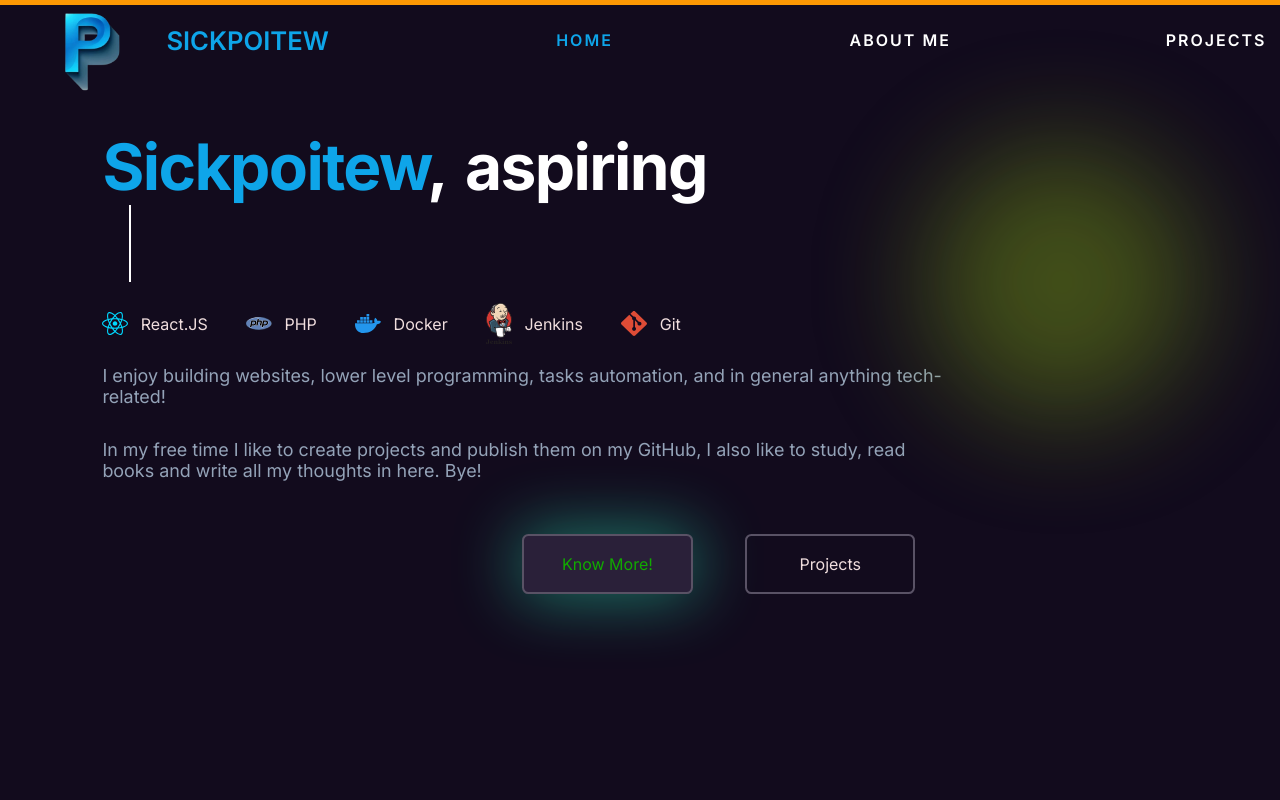
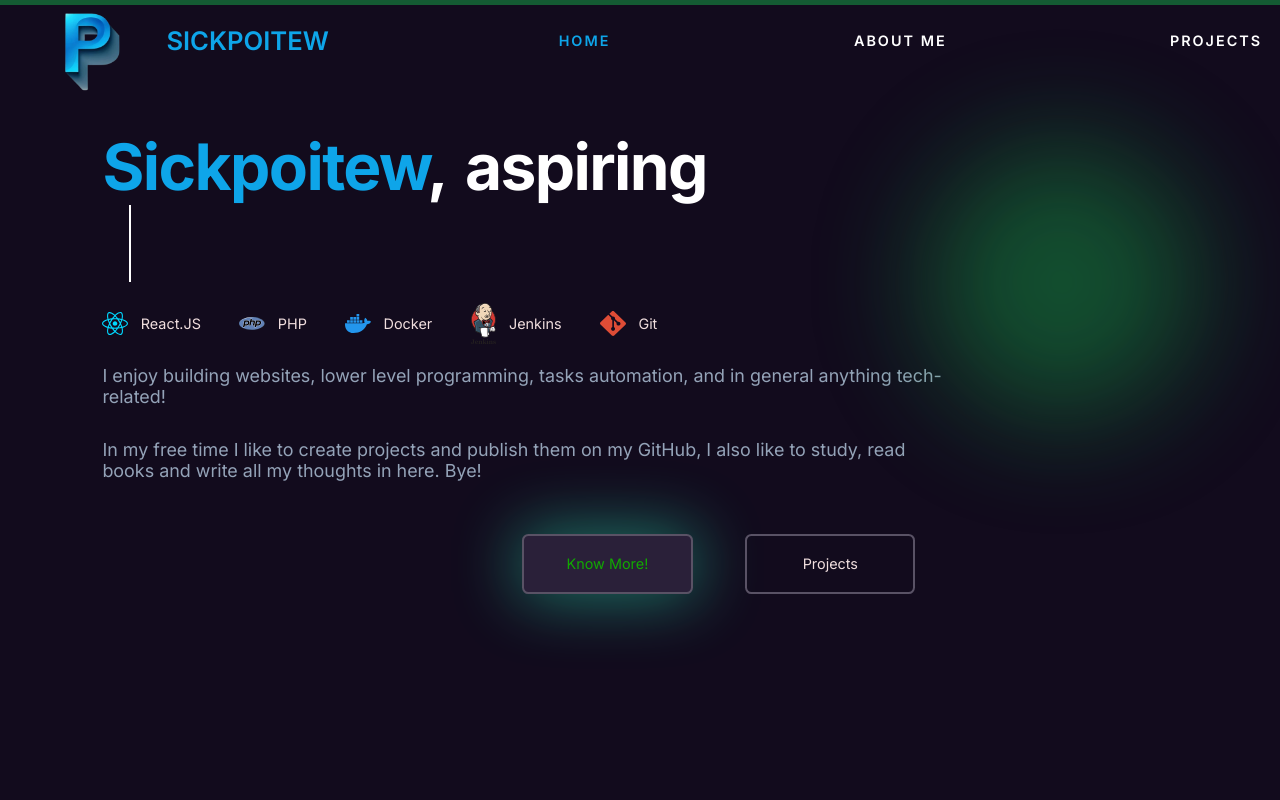
Before and after one commit to Poitew/E-portfolio, a React (Vite) app: page / in a window 1280 px wide. Shown: the top 800 px of the page. Built offline with nearby package versions, Linux system fonts and the light colour scheme.

Commit message:
feat: revamped /posts UI

```diff
--- a/src/components/app/Header/Header.module.css
+++ b/src/components/app/Header/Header.module.css
@@ -2,6 +2,7 @@
     width: 100%;
     height: 10vh;
     background-color: rgba(12, 7, 24, 0);
+    padding-right: 5%;
     position: fixed;
     z-index: 10;
     font-size: 1.25vw;
@@ -22,6 +23,7 @@
 }
 
 .link {
+    font-size: 2vw;
     display: flex;
     align-items: center;
 }
@@ -59,6 +61,16 @@
 
 .div:active {
     transform: scale(0.95);
+}
+
+/* Saves me from making another class that clutters even more the html */
+.div a {
+    width: inherit;
+    height: inherit;
+    display: flex;
+    flex-direction: column;
+    align-items: center;
+    justify-content: center;
 }
 
 /* Hamburger Menu */
--- a/src/components/app/Header/Header.tsx
+++ b/src/components/app/Header/Header.tsx
@@ -5,20 +5,23 @@ import styles from './Header.module.css'
 
 function HeaderFunc(){
 
-    const [cont, setCont] = useState(0);
+    const [open_menu, set_open_menu] = useState<boolean>(false);
+
     const ham_btn = useRef<HTMLButtonElement | null>(null);
     const header = useRef<HTMLElement | null>(null);
     const headerImage = useRef<HTMLImageElement | null>(null);
     const homeP = useRef<HTMLParagraphElement | null>(null);
     const aboutMeP = useRef<HTMLParagraphElement | null>(null);
     const projectsP = useRef<HTMLParagraphElement | null>(null);
+
     const width: number = window.innerWidth;
-    const color: string = "#0ea5e9";
+    const color: string = "#0ea5e9"; // Color for the header links
 
     useEffect(() => {
         if (homeP.current) homeP.current.style.color = color;
         if (aboutMeP.current) aboutMeP.current.style.color = "white";
         if (projectsP.current) projectsP.current.style.color = "white";
+
         const handleScroll = () => {
             const websitePosition = window.scrollY;
             // Changes the logo size
@@ -37,7 +40,7 @@ function HeaderFunc(){
                     homeP.current.style.color = color;
                     aboutMeP.current.style.color = "white";
                     projectsP.current.style.color = "white";
-                } else if (websitePosition <= 1200) {
+                } else if (websitePosition <= 1500) {
                     homeP.current.style.color = "white";
                     aboutMeP.current.style.color = color;
                     projectsP.current.style.color = "white";
@@ -56,14 +59,14 @@ function HeaderFunc(){
 
     function handleMenu() {
         if(header.current){
-            if(cont % 2 == 0) {
+            if(open_menu) {
                 header.current.style.transform = "translateY(0)";
                 header.current.style.transition = "all 0.5s ease-in-out";
             }
             else {
                 header.current.style.transform = "translateY(-200%)";
             }
-            setCont(cont + 1);
+            set_open_menu(!open_menu);
         }
     }
 
@@ -74,22 +77,22 @@ function HeaderFunc(){
                 <>
                     <header ref={header} className={styles.header} >
                         <div className={styles.logo}>
-                            <a href="#about-me-ID" className={styles.link}>
+                            <Link to="#about-me-ID" className={styles.link}>
                                 <img className={styles.img} src="/assets/icons/logo.webp" alt="Code Logo" ref={headerImage} />
                                 SICKPOITEW
-                            </a>
+                            </Link>
                         </div>
 
                         <div ref={homeP} className={styles.div}>
-                            <a href="#home">HOME</a>
+                            <Link to="#home">HOME</Link>
                         </div>
 
                         <div ref={aboutMeP} className={styles.div}>
-                            <a href="#about-me-ID">ABOUT ME</a>
+                            <Link to="#about-me-ID">ABOUT ME</Link>
                         </div>
 
                         <div ref={projectsP} className={styles.div}>
-                            <a href="#projects-section">PROJECTS</a>
+                            <Link to="#projects-section">PROJECTS</Link>
                         </div>
 
                         <ScrollIndicator/>
@@ -129,7 +132,7 @@ function ScrollIndicator(){
             right: 0,
             height: 5,
             originX: 0,
-            backgroundColor: "#fc9803",
+            backgroundColor: "var(--green)",
         }}
         />
     );
--- a/src/components/app/Home/Home.module.css
+++ b/src/components/app/Home/Home.module.css
@@ -112,15 +112,14 @@
 }
 
 .glow {
-    --color: rgba(132, 171, 23, 0.5);
     width: 20vw;
     height: 20vw;
     margin-left: 65%;
     margin-top: -10%;
     border-radius: 50%;
-    background-color: var(--color);
-    box-shadow: 0 0 50px var(--color),
-                inset 0 0 50px var(--color);
+    background-color: var(--green);
+    box-shadow: 0 0 50px var(--green),
+                inset 0 0 50px var(--green);
     filter: blur(60px);
     position: absolute;
     animation: 5s glow infinite ease-in-out;
--- a/src/components/blog/blog-posts/posts.module.css
+++ b/src/components/blog/posts/posts.module.css
@@ -1,14 +1,22 @@
+.main {
+    display: flex;
+    justify-content: center;
+}
+
 .posts {
+    width: 60%;
+    min-height: 50vh;
+    padding: 2% 0 0 1%;
+    border-radius: 0.5vw;
+    background-color: #0f1c31;
     display: flex;
     flex-direction: column;
-    align-items: center;
-    gap: 10vh;
-    padding-right: 20%;
+    gap: 5vh;
 }
 
 .post {
-    display: grid;
-    grid-template-columns: 50% 50%;
+    width: fit-content;
+    display: flex;
     align-items: center;
     gap: 0 0.5vw;
 }
--- a/src/components/blog/blog-posts/posts.tsx
+++ b/src/components/blog/posts/posts.tsx
@@ -6,7 +6,8 @@ function Posts(){
     const posts: any[] = posts_json;
 
     return(
-        <main className={styles.posts} >
+        <main className={styles.main}>
+            <section className={styles.posts} >
                 {posts.map((element, index) => (
                     <Blog_Card
                         title={element.title}
@@ -16,6 +17,7 @@ function Posts(){
                         key={index}
                     />
                 ))}
+            </section>
         </main>
     );
 }
@@ -30,9 +32,9 @@ interface BlogCardProps {
 function Blog_Card(props: BlogCardProps){
     return(
         <Link className={styles.post} to={props.to} >
-            <p className={styles.date} >{props.date}</p>
             <h2 className={styles.title} >{props.title}</h2>
             <p className={styles.topic} >- {props.topic}</p>
+            <p className={styles.date} >{props.date}</p>
         </Link>
     );
 }
--- a/src/main.css
+++ b/src/main.css
@@ -1,6 +1,7 @@
 /* general decoration*/
 :root {
-    --title_size: 5vw
+    --title_size: 5vw;
+    --green: rgba(23, 171, 74, 0.5);
 }
 
 body {
@@ -9,6 +10,10 @@ body {
     margin: 0;
     color: rgb(240, 222, 222);
     cursor: url(/assets/icons/cursor.png), auto;
+    min-height: 100vh;
+}
+
+#root {
     min-height: 100vh;
 }
 
@@ -42,6 +47,7 @@ p {
 }
 
 a {
+    font-size: calc(0.1rem + 1vw);
     color: inherit;
     text-decoration-line: none;
 }
@@ -49,6 +55,10 @@ a {
 ul {
     margin: 0;
     padding: 0;
+}
+
+li {
+    font-size: calc(0.1rem + 1vw);
 }
 
 ::-webkit-scrollbar {
--- a/src/main.tsx
+++ b/src/main.tsx
@@ -3,8 +3,8 @@ import ReactDOM from 'react-dom/client'
 import { createBrowserRouter, RouterProvider, ScrollRestoration } from 'react-router-dom'
 import App from './views/app'
 import Post from './views/post/post'
-import Blog_title from './components/blog/blog-title/Blog_Title'
-import Posts from './components/blog/blog-posts/posts'
+import Blog_title from './components/blog/title/Blog_Title'
+import Posts from './components/blog/posts/posts'
 import './main.css'
 
 const router = createBrowserRouter(
```
Also changed, not shown: package.json (+14 -14 lines), src/components/blog/title/Blog_Title.module.css (renamed from src/components/blog/blog-title/Blog_Title.module.css), src/components/blog/title/Blog_Title.tsx (renamed from src/components/blog/blog-title/Blog_Title.tsx), 1 other file (tests, documents, lock files or other folders). Lines whose indentation alone changed are shown as unchanged.
